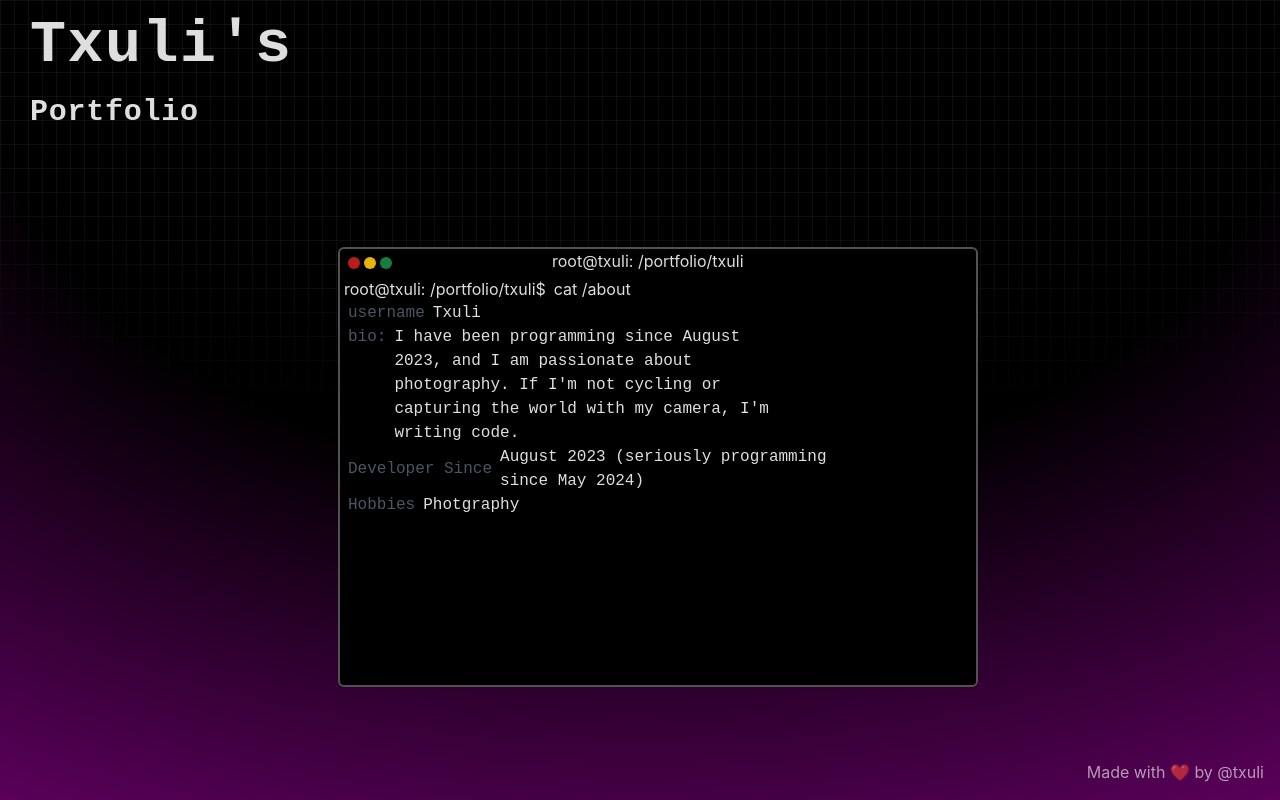
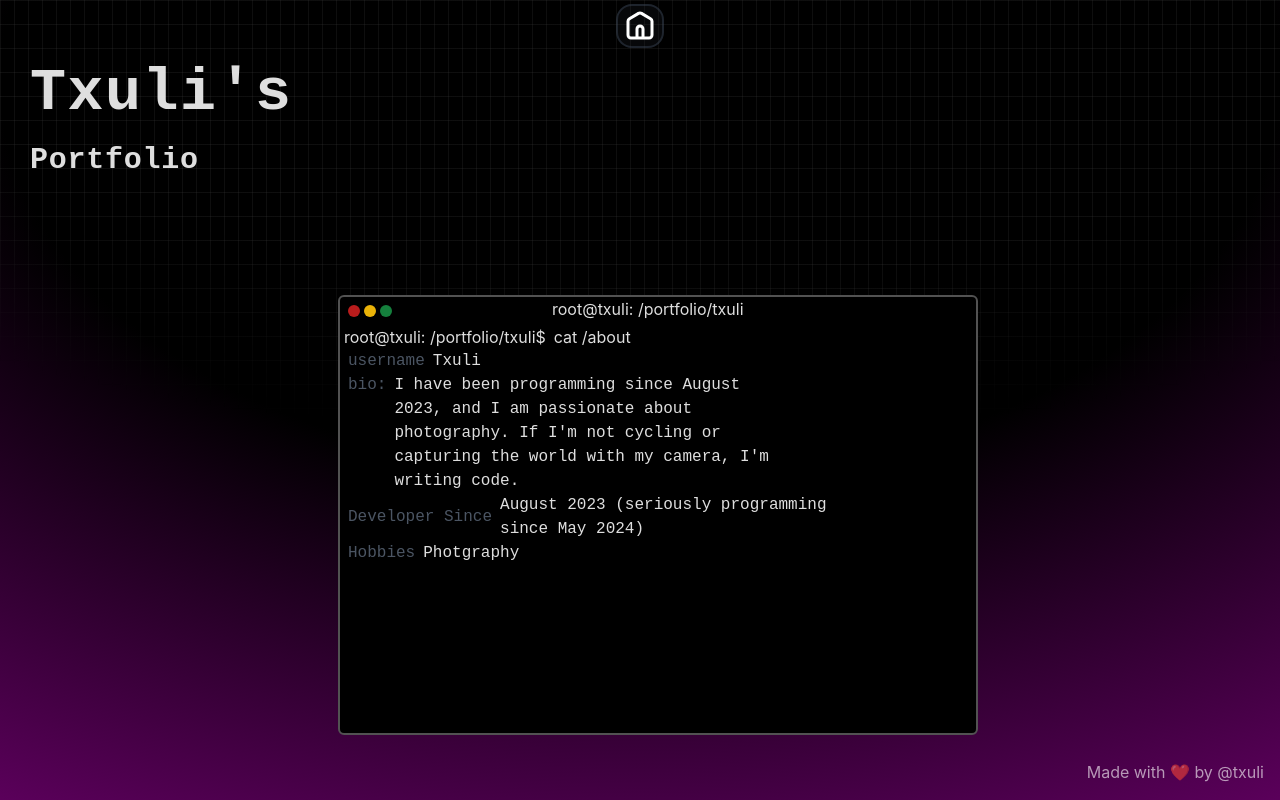
Before and after one commit to txuli/Porfolio, a React (Vite) app: page / in a window 1280 px wide. Built offline with nearby package versions, Linux system fonts and the light colour scheme.

Commit message:
navBar editted

```diff
--- a/src/components/NavBar.jsx
+++ b/src/components/NavBar.jsx
@@ -1,13 +1,58 @@
 import { useEffect, useState } from 'react'
 import { Outlet } from 'react-router-dom'
 import { useNavigate, Link } from 'react-router-dom'
-import ImgMenu from './media/icons8-menu.svg'
+import ImgMenu from './media/home.svg'
 const NavBar = () => {
-return(
-  <div>
+  const [isInUpperZone, setIsInUpperZone] = useState(false);
 
-  </div>
-)
+  useEffect(() => {
+    const handleMouseMove = (event) => {
+      const windowHeight = window.innerHeight;
+      const cursorY = event.clientY;
+      const upperLimit = windowHeight * 0.3; // El 30% superior de la ventana
+
+      if (cursorY < upperLimit) {
+        setIsInUpperZone(true); // Si el cursor está en la parte media-alta
+      } else {
+        setIsInUpperZone(false); // Si el cursor está en la parte inferior
+      }
+    };
+
+    // Agregamos el evento de movimiento del ratón
+    window.addEventListener('mousemove', handleMouseMove);
+
+    // Limpieza del evento cuando el componente se desmonta
+    return () => {
+      window.removeEventListener('mousemove', handleMouseMove);
+    };
+  }, []);
+
+return (
+  <>
+    <div className="justify-center flex">
+      <div>
+        <div
+          className={` bg-gray-600/10 border-2 transition-all duration-300 border-gray-700/50 rounded-2xl mt-1 ${
+            isInUpperZone ? 'w-96' : 'w-12'
+          }`}
+        >
+          <img
+            src={ImgMenu}
+            alt=""
+            className={`filter invert h-10 transition-all duration-150 px-1 `}
+          />
+          <div
+            className={`justify-center absolute flex transition-opacity duration-250 mt-1 ${
+              isInUpperZone ? 'opacity-100 delay-150' : 'opacity-0'
+            }`}
+          >
+            project
+          </div>
+        </div>
+      </div>
+    </div>
+  </>
+);
 }
 export default NavBar
 // function App({ }) {
```
Also changed, not shown: src/components/media/home.svg (added).
